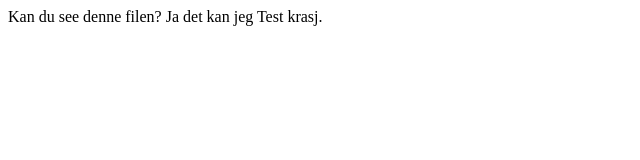
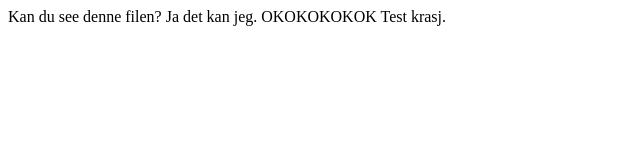
Before and after one commit to gohovd/Energy, a plain HTML site: page testok.html in a window 1280 px wide. Shown: the whole page, without its empty margins (0-640 px from the left). Drawn offline with Linux system fonts and the light colour scheme.

Commit message:
Fikset noen feil terje hadde introdusert.

```diff
--- a/testok.html
+++ b/testok.html
@@ -5,7 +5,8 @@
 </head>
 <body>
 Kan du see denne filen?
-Ja det kan jeg
+Ja det kan jeg.
+OKOKOKOKOK
 
 
 Test krasj.
```
